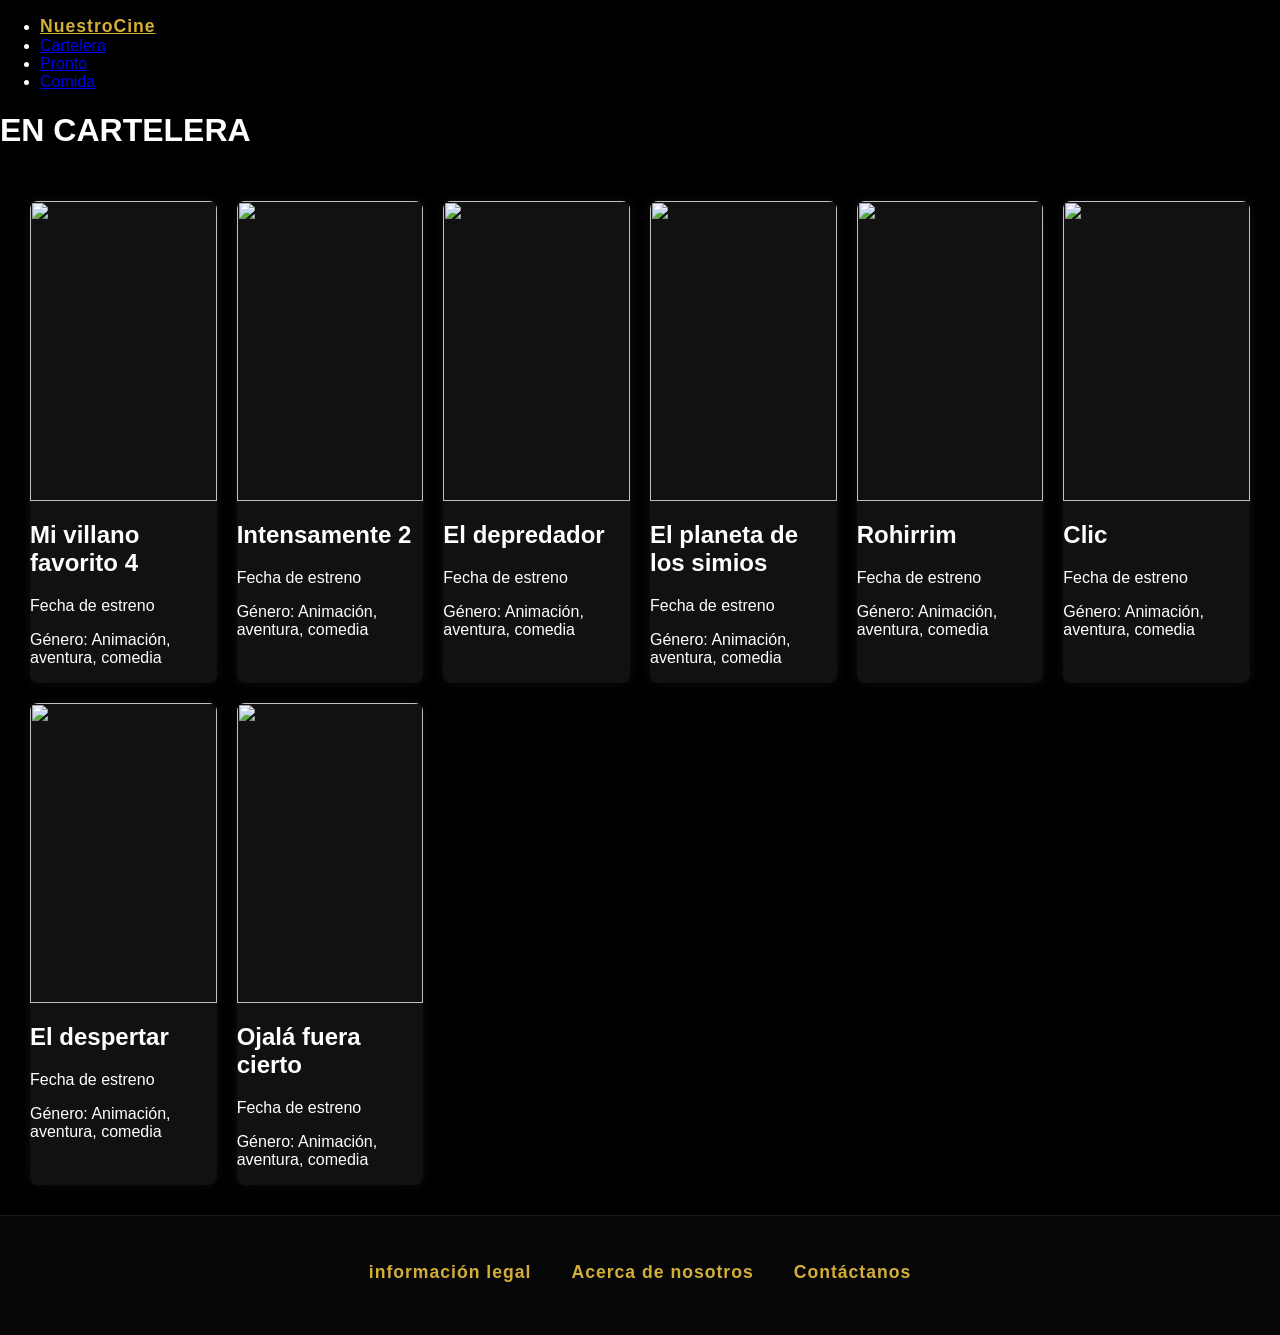
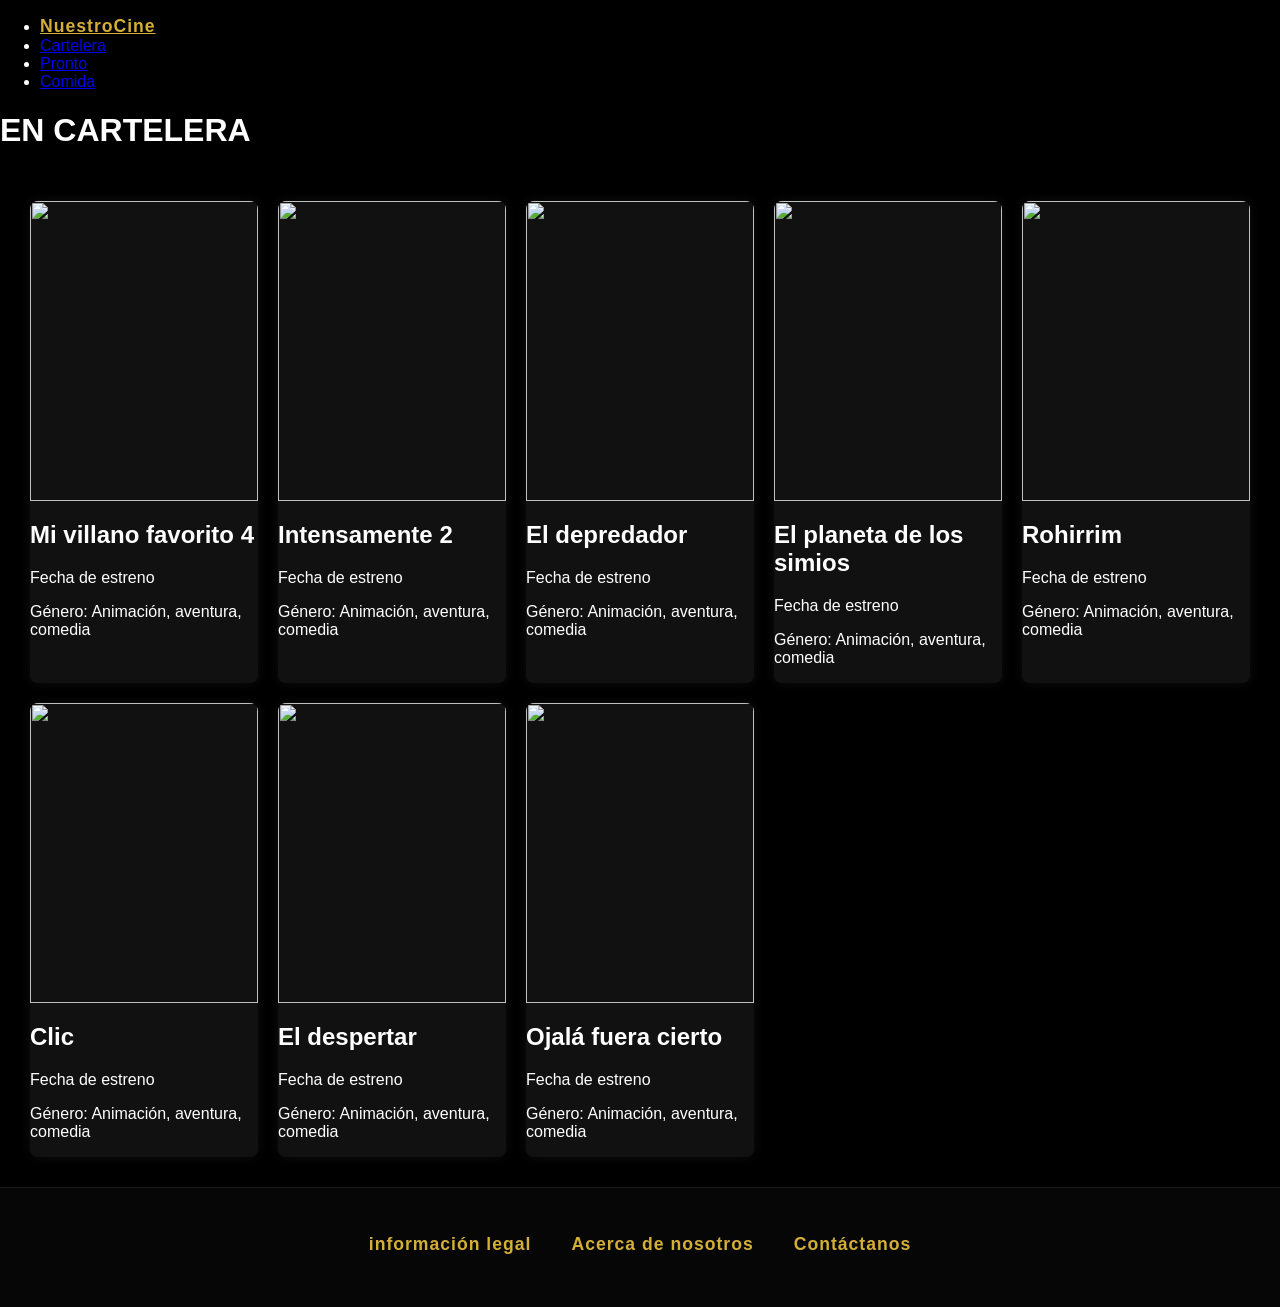

5 cards por línea, descripción en cards, precios por cadena de cine

--- a/style.css
+++ b/style.css
@@ -98,7 +98,7 @@ section h1 {
 /* === TARJETAS DE PELÍCULA === */
 .container {
     display: grid;
-    grid-template-columns: repeat(6, 1fr);
+    grid-template-columns: repeat(5, 1fr);
     gap: 20px;
 }
 
@@ -512,6 +512,113 @@ section h1 {
     padding: 20px 0;
 }
 
+/* === DESCRIPCIÓN EN CARD === */
+.carta-desc {
+    color: #777;
+    font-size: 0.75rem;
+    line-height: 1.45;
+    margin: 6px 0 0;
+}
+
+/* === SELECTOR DE CINE === */
+.cine-tabs {
+    display: flex;
+    gap: 8px;
+    margin-bottom: 24px;
+    flex-wrap: wrap;
+}
+
+.cine-tab {
+    background: #1a1a1a;
+    border: 1px solid #333;
+    color: #aaa;
+    padding: 10px 24px;
+    border-radius: 6px;
+    cursor: pointer;
+    font-size: 0.9rem;
+    font-family: inherit;
+    transition: all 0.2s;
+    font-weight: bold;
+    letter-spacing: 0.5px;
+}
+
+.cine-tab:hover {
+    border-color: #D4AF37;
+    color: #fff;
+}
+
+.cine-tab.activo {
+    background: #D4AF37;
+    border-color: #D4AF37;
+    color: #000;
+}
+
+/* === PRECIOS DE BOLETAS === */
+.precios-wrap {
+    display: grid;
+    grid-template-columns: 1fr 1fr;
+    gap: 20px;
+    margin-bottom: 32px;
+}
+
+.precios-titulo {
+    color: #D4AF37;
+    margin: 0 0 14px;
+    font-size: 1rem;
+    letter-spacing: 1px;
+}
+
+.boletas-grid {
+    background: #111;
+    border-radius: 8px;
+    padding: 20px;
+    border: 1px solid #1e1e1e;
+}
+
+.boleta-item {
+    display: flex;
+    justify-content: space-between;
+    align-items: center;
+    padding: 8px 0;
+    border-bottom: 1px solid #1e1e1e;
+}
+
+.boleta-item:last-child {
+    border-bottom: none;
+}
+
+.boleta-tipo {
+    color: #ccc;
+    font-size: 0.88rem;
+}
+
+.boleta-precio {
+    color: #D4AF37;
+    font-weight: bold;
+    font-size: 0.95rem;
+}
+
+.promos-box {
+    background: #111;
+    border-radius: 8px;
+    padding: 20px;
+    border: 1px solid #1e1e1e;
+}
+
+.promo-item {
+    color: #bbb;
+    font-size: 0.85rem;
+    line-height: 1.6;
+    margin: 0 0 8px;
+}
+
+.precios-nota {
+    color: #444;
+    font-size: 0.75rem;
+    margin-top: 16px;
+    font-style: italic;
+}
+
 /* === BANNER PUBLICITARIO === */
 .ad-banner {
     background: #0a0a0a;
@@ -664,16 +771,20 @@ section h1 {
 }
 
 /* === RESPONSIVE === */
-/* Por defecto: 6 columnas (pantallas >= 1200px) */
-@media (max-width: 1400px) {
-    .container {
-        grid-template-columns: repeat(6, 1fr);
-    }
-}
-
+/* Por defecto: 5 columnas (pantallas >= 1100px) */
 @media (max-width: 1100px) {
     .container {
         grid-template-columns: repeat(4, 1fr);
+    }
+}
+
+@media (max-width: 860px) {
+    .container {
+        grid-template-columns: repeat(3, 1fr);
+    }
+
+    .precios-wrap {
+        grid-template-columns: 1fr;
     }
 }
 
